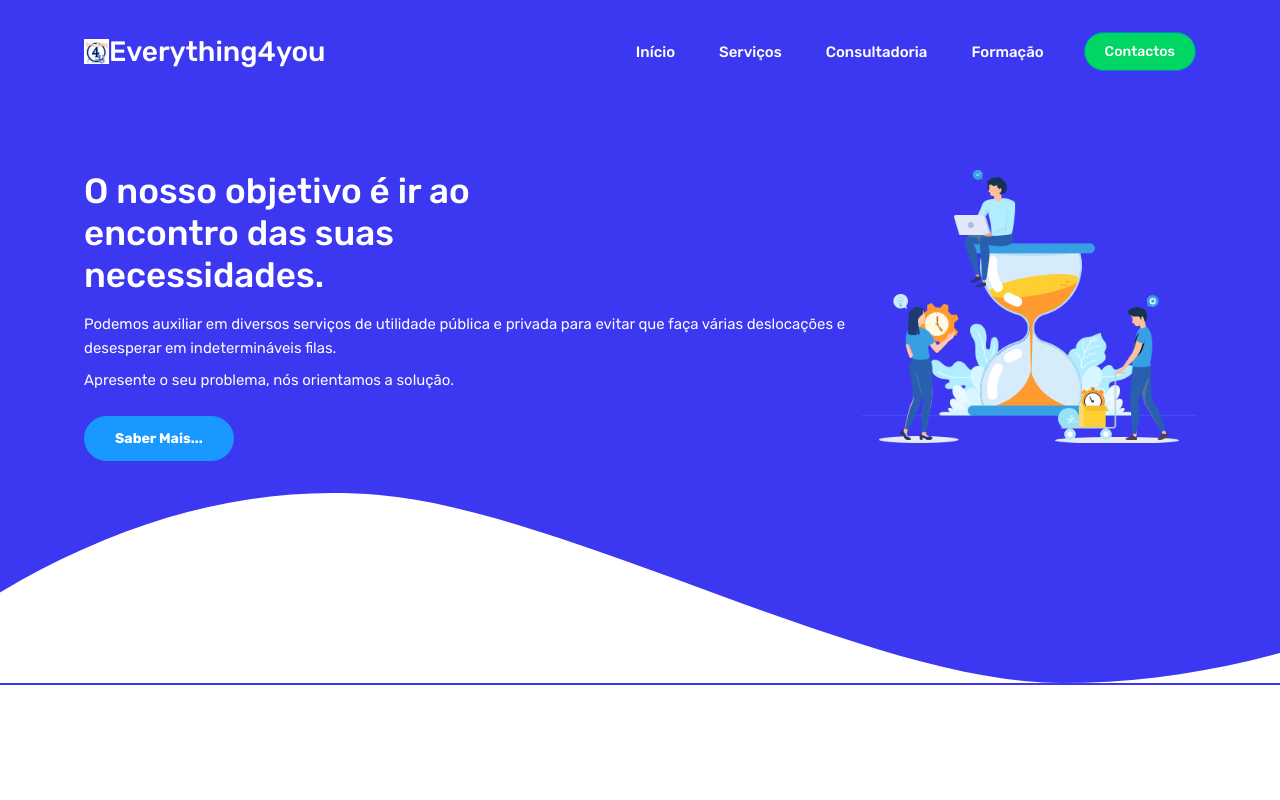
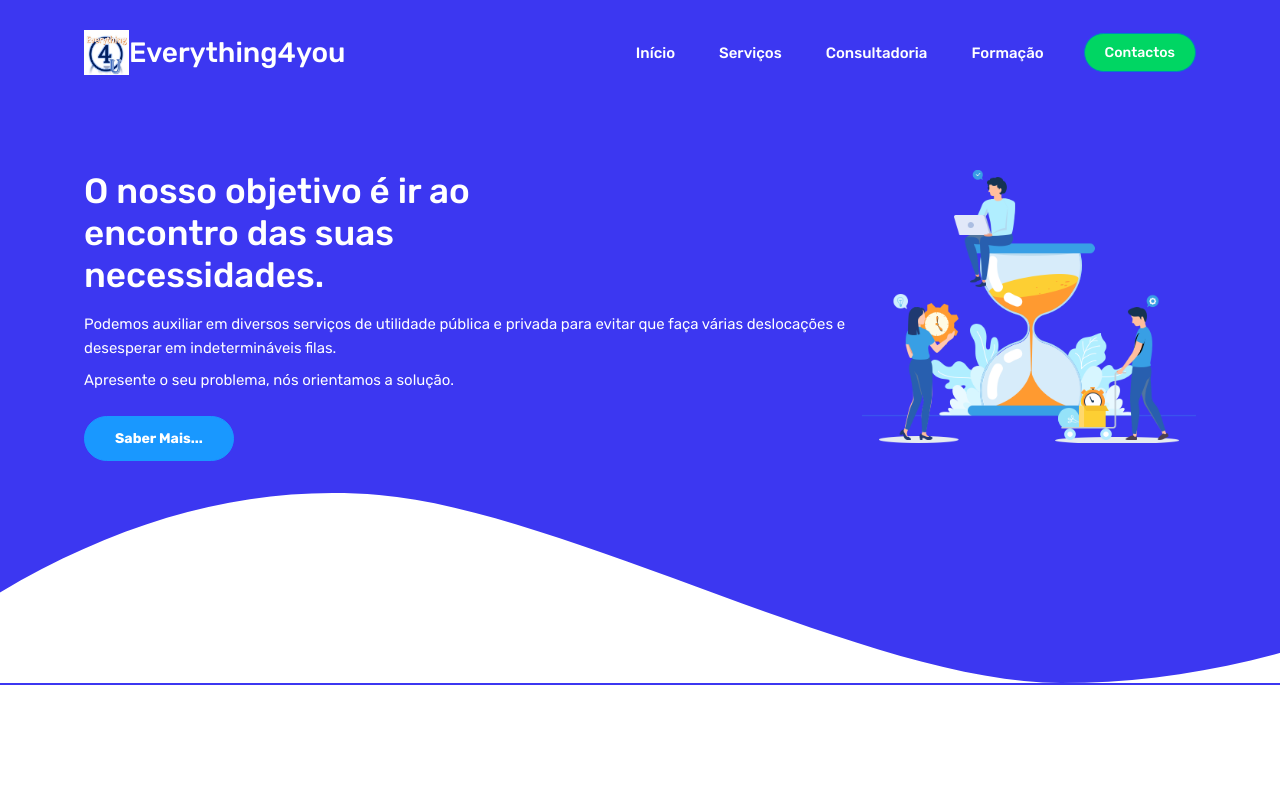
Before and after one commit to e4u-page/e4u-page.github.io, a website: page index.html in a window 1280 px wide. Shown: the top 800 px of the page. Drawn offline with Linux system fonts and the light colour scheme.

Commit message:
Trying icon

```diff
--- a/index.html
+++ b/index.html
@@ -21,7 +21,7 @@
 		<div id="mobile-menu-overlay"></div>
 		<nav class="navbar navbar-expand-lg fixed-top">
 			<div class="container">
-				<img src="logo.JPG" width="25px" height="25px">
+				<img src="logo.JPG" width="45px" height="45px">
 				<a class="navbar-brand" href="#">Everything4you</a>
 				<button class="navbar-toggler" type="button" data-toggle="collapse" data-target="#navbarTogglerDemo01" aria-controls="navbarTogglerDemo01" aria-expanded="false" aria-label="Toggle navigation">
 				<span class="navbar-toggler-icon"><i class="mdi mdi-menu"> </i></span>
```
